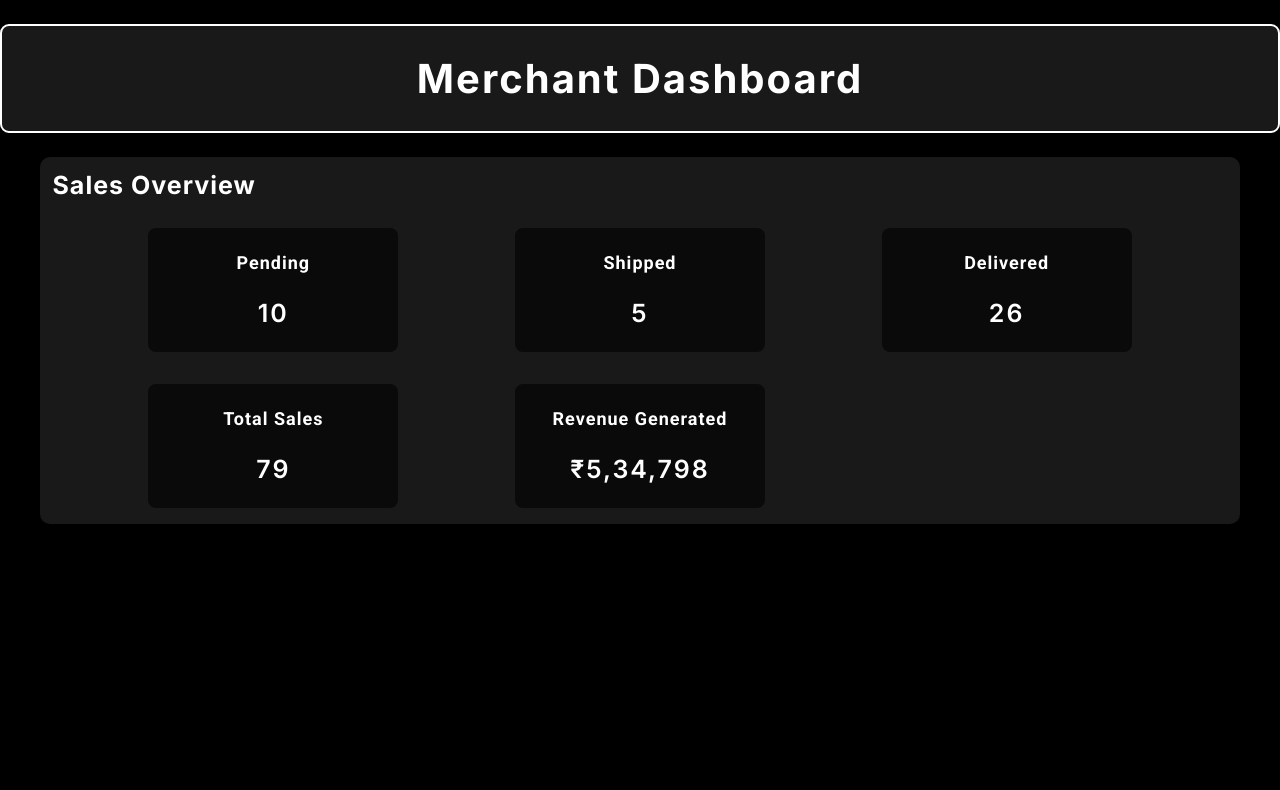
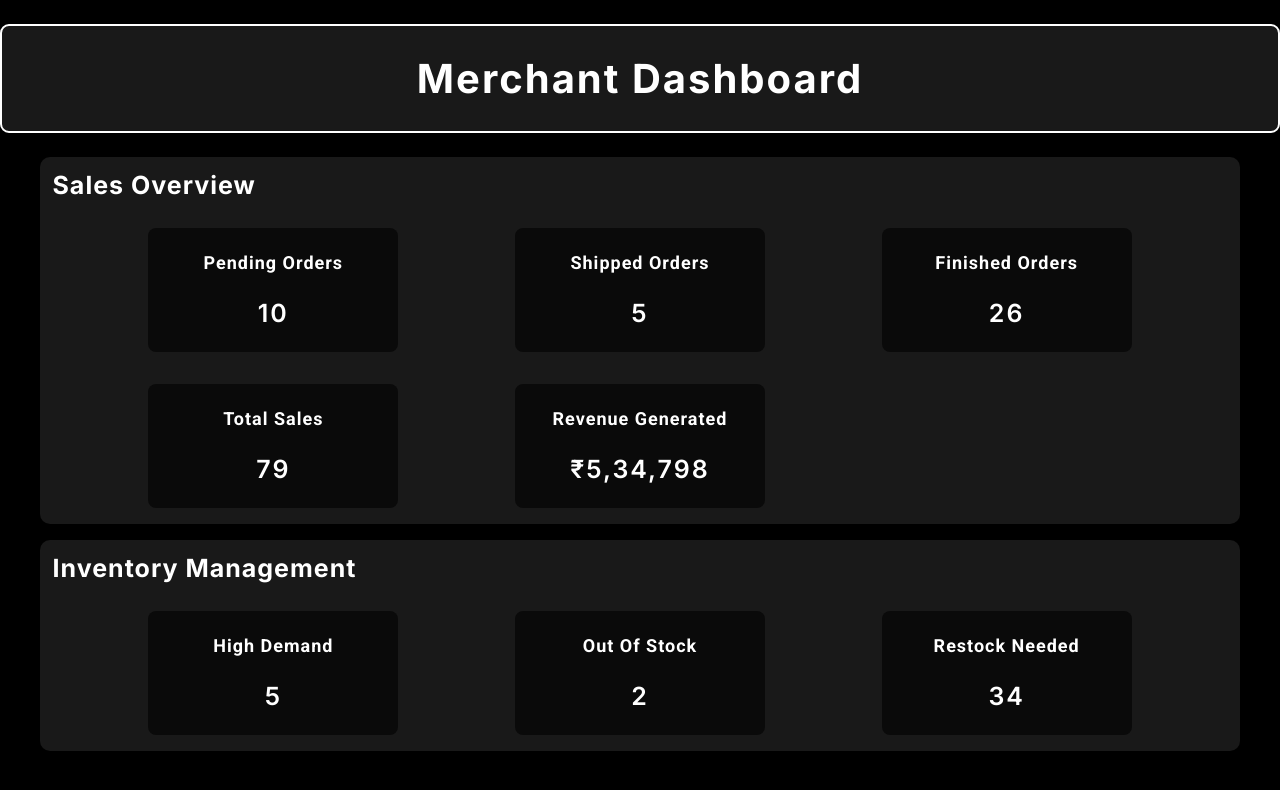
Before and after one commit to RohanGorla/E-Commerce-Template, a React (Vite) app in the folder client/: page /merchant in a window 1280 px wide. Shown: the top 790 px of the page. Built offline with nearby package versions, Linux system fonts and the light colour scheme.

Commit message:
Add Inventory management section in merchant dashboard

```diff
--- a/client/src/components/Merchant.jsx
+++ b/client/src/components/Merchant.jsx
@@ -15,19 +15,25 @@ function Merchant() {
             <div className="Merchant_Dashboard--Grid">
               <div className="Merchant_Dashboard--Item_Container">
                 <div className="Merchant_Dashboard--Item">
-                  <p className="Merchant_Dashboard--Item--Text">Pending</p>
+                  <p className="Merchant_Dashboard--Item--Text">
+                    Pending Orders
+                  </p>
                   <p className="Merchant_Dashboard--Item--Value">10</p>
                 </div>
               </div>
               <div className="Merchant_Dashboard--Item_Container">
                 <div className="Merchant_Dashboard--Item">
-                  <p className="Merchant_Dashboard--Item--Text">Shipped</p>
+                  <p className="Merchant_Dashboard--Item--Text">
+                    Shipped Orders
+                  </p>
                   <p className="Merchant_Dashboard--Item--Value">5</p>
                 </div>
               </div>
               <div className="Merchant_Dashboard--Item_Container">
                 <div className="Merchant_Dashboard--Item">
-                  <p className="Merchant_Dashboard--Item--Text">Delivered</p>
+                  <p className="Merchant_Dashboard--Item--Text">
+                    Finished Orders
+                  </p>
                   <p className="Merchant_Dashboard--Item--Value">26</p>
                 </div>
               </div>
@@ -52,6 +58,33 @@ function Merchant() {
             </div> */}
             </div>
           </div>
+          <div className="Merchant_Dashboard--Section">
+            <h2 className="Merchant_Dashboard--Section_Name">
+              Inventory Management
+            </h2>
+            <div className="Merchant_Dashboard--Grid">
+              <div className="Merchant_Dashboard--Item_Container">
+                <div className="Merchant_Dashboard--Item">
+                  <p className="Merchant_Dashboard--Item--Text">High Demand</p>
+                  <p className="Merchant_Dashboard--Item--Value">5</p>
+                </div>
+              </div>
+              <div className="Merchant_Dashboard--Item_Container">
+                <div className="Merchant_Dashboard--Item">
+                  <p className="Merchant_Dashboard--Item--Text">Out Of Stock</p>
+                  <p className="Merchant_Dashboard--Item--Value">2</p>
+                </div>
+              </div>
+              <div className="Merchant_Dashboard--Item_Container">
+                <div className="Merchant_Dashboard--Item">
+                  <p className="Merchant_Dashboard--Item--Text">
+                    Restock Needed
+                  </p>
+                  <p className="Merchant_Dashboard--Item--Value">34</p>
+                </div>
+              </div>
+            </div>
+          </div>
         </div>
       </div>
     </div>
--- a/client/src/styles/Merchant.css
+++ b/client/src/styles/Merchant.css
@@ -37,6 +37,11 @@
     margin: 0em auto;
     border-style: none;
     border-radius: 10px;
+}
+
+.Merchant_Dashboard--Section +
+.Merchant_Dashboard--Section {
+    margin-top: 1em;
 }
 
 .Merchant_Dashboard--Section_Name {
```
